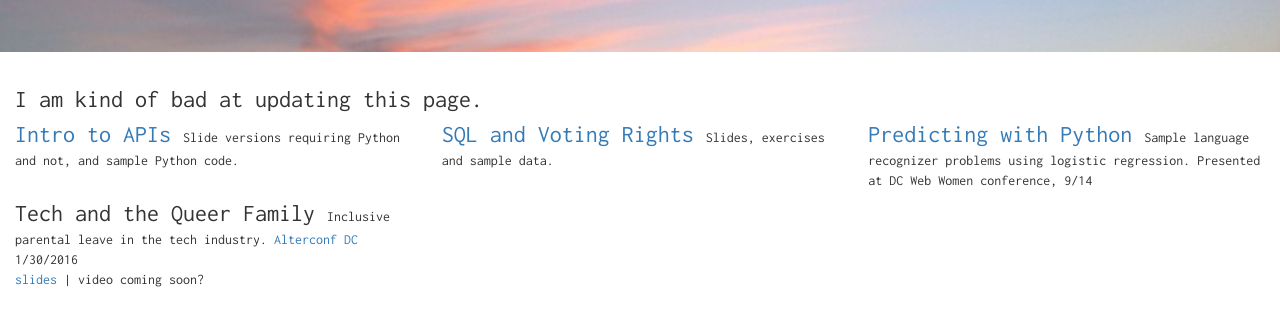
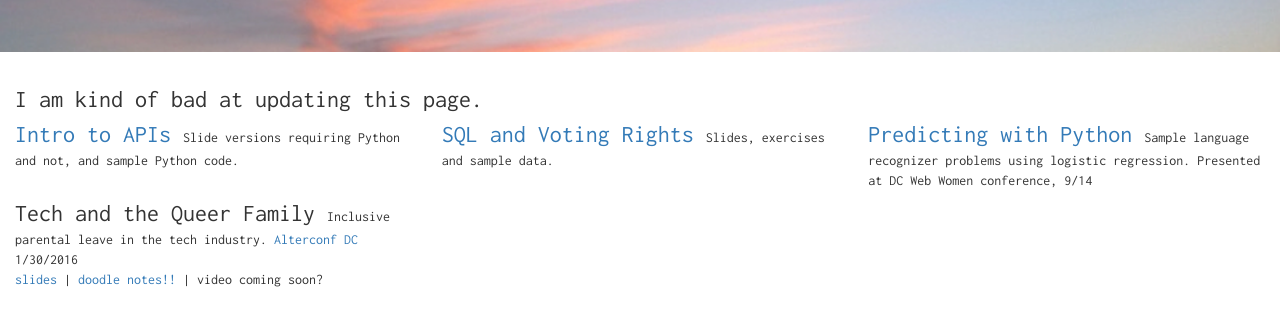
Before and after one commit to rshorey/rachelshorey, a plain HTML site: page talks.html in a window 1280 px wide. Shown: the part 143-468 px from the top of the page. Drawn offline with Linux system fonts and the light colour scheme.

Commit message:
added link to alterconf doodle notes

```diff
--- a/talks.html
+++ b/talks.html
@@ -50,7 +50,7 @@
                             <span class="first-words">
                                 Tech and the Queer Family
                             </span>
-                             Inclusive parental leave in the tech industry. <a herf="http://www.alterconf.com/sessions/washington-dc">Alterconf DC</a> 1/30/2016<br> <a href="https://docs.google.com/presentation/d/16WIDXAN602O9qSwF4so66xsJLN0iSnXcivVcneXXQng/edit#slide=id.gef013a5b7_0_0">slides</a> | video coming soon?
+                             Inclusive parental leave in the tech industry. <a herf="http://www.alterconf.com/sessions/washington-dc">Alterconf DC</a> 1/30/2016<br> <a href="https://docs.google.com/presentation/d/16WIDXAN602O9qSwF4so66xsJLN0iSnXcivVcneXXQng/edit#slide=id.gef013a5b7_0_0">slides</a> | <a href="http://katherinehaugh.com/alterconf-dc-increasing-diversity-in-the-tech-industry/">doodle notes!!</a> | video coming soon?
                         </div><!--col-sm-4 -->
                         <div class="col-sm-4";>
                         </div><!--col-sm-4 -->
```
